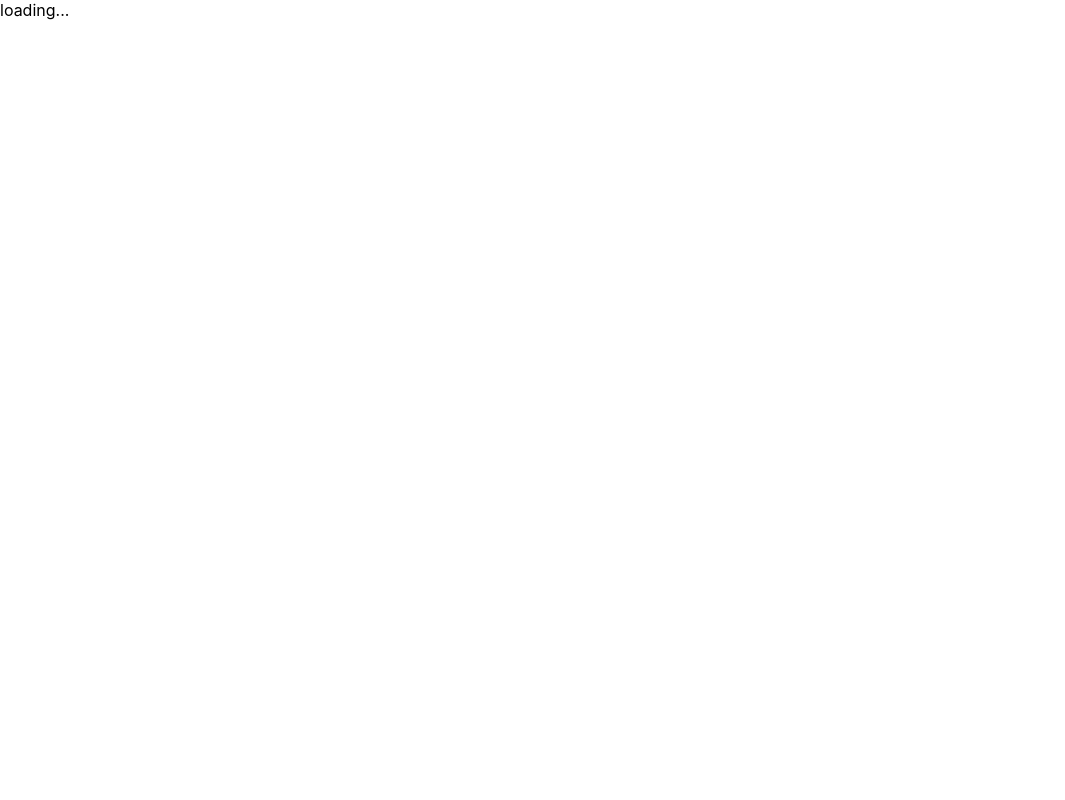
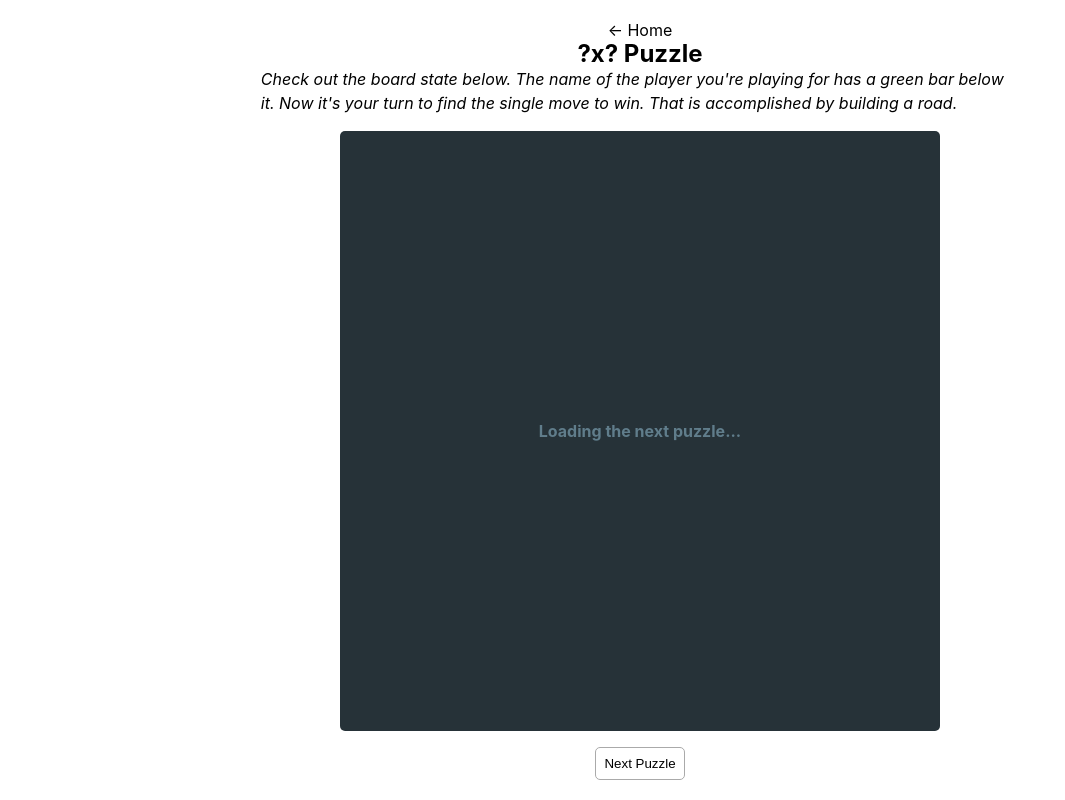
Before and after one commit to nitzel/tak-tinue-puzzles, a Next.js app: page /puzzle in a window 1280 px wide. Shown: the whole page, without its empty margins (0-1065 px from the left). Built offline with nearby package versions, Linux system fonts and the light colour scheme.

Commit message:
Smoothened loading of next puzzle and improved error message

```diff
--- a/pages/puzzle.tsx
+++ b/pages/puzzle.tsx
@@ -6,6 +6,7 @@ import { Result } from './api/puzzle';
 import { useRouter } from 'next/router';
 import { useEffect } from 'react';
 import { HowItWorks } from '../components/howItWorks';
+import Link from 'next/link'
 
 const getValidBoardSize = (boardSize?: string): number | null => {
   if (!boardSize) return null;
@@ -33,7 +34,7 @@ const savePuzzleAsCompleted = (boardSize: number, puzzleId: number) => {
   localStorage.setItem(getLocalStorageKeyForPlayedPuzzles(boardSize), JSON.stringify(playedGames));
 }
 
-const getNextUnplayedPuzzle = (boardSize: number, currentPuzzleId: number): number | null => {
+const getNextUnplayedPuzzle = (boardSize: number, currentPuzzleId?: number): number | null => {
   if (!boardSize) return null;
 
   const key = getLocalStorageKeyForPlayedPuzzles(boardSize);
@@ -41,6 +42,7 @@ const getNextUnplayedPuzzle = (boardSize: number, currentPuzzleId: number): numb
   const playedGames: number[] = playedGamesString ? JSON.parse(playedGamesString) : [];
 
   const lastPlayedGameId = Math.max(currentPuzzleId ?? 0, 0);
+  console.log({ lastPlayedGameId });
   let previousId: number = lastPlayedGameId;
   playedGames.forEach(playedGameId => {
     if (playedGameId - previousId > 1) {
@@ -74,7 +76,7 @@ function Puzzle() {
   const goToNextPuzzle = () => {
     if (!boardSize) return;
     savePuzzleAsCompleted(boardSize, puzzleId);
-    const nextId = getNextUnplayedPuzzle(boardSize, puzzleId);
+    const nextId = getNextUnplayedPuzzle(boardSize, Number.isNaN(puzzleId) ? undefined : puzzleId);
     if (!nextId) {
       throw new Error(`Failed to get the next puzzle ID (BoardSize=${boardSize} CurrentPuzzleID=${puzzleId})`);
     }
@@ -100,9 +102,8 @@ function Puzzle() {
   });
 
   const { data, error } = useSWR<Result>(boardSize && puzzleId ? `/api/puzzle?boardSize=${boardSize}&puzzleId=${puzzleId}` : null, fetcher);
-  if (error) return <div>failed to load</div>
-  if (!data) return <div>loading...</div>
-  const { puzzleUrl } = data;
+
+  const { puzzleUrl } = data ?? {};
 
   return (
     <div className={styles.container}>
@@ -112,27 +113,32 @@ function Puzzle() {
       </Head>
 
       <main className={styles.main}>
+        <Link href="/"><a className={styles.link}>&larr; Home</a></Link>
         <Title boardSize={boardSize} />
         <HowItWorks movesToWin={1} type="road" className={styles.description_normal} />
         <div className={styles.grid} style={{ flexDirection: 'column' }}>
-          <a href={puzzleUrl} className={styles.card}>
-            <p>
-              <iframe
+          {
+            puzzleUrl
+              ? <iframe
+                className={styles.puzzle_iframe}
                 src={puzzleUrl}
                 width="100%"
                 height="100%"
-                style={{
-                  width: "600px",
-                  maxWidth: "100%",
-                  height: "600px",
-                  maxHeight: "100vh",
-                }}
                 frameBorder="0"
                 allowFullScreen={true}
-              >
-              </iframe>
-            </p>
-          </a>
+              ></iframe>
+              : <div className={styles.puzzle_iframe}>
+                {
+                  error
+                    ? <div style={{ color: "red" }}>
+                      An error has appeared while loading the puzzle {boardSize}#{puzzleId}:
+                      <br />
+                      <code>{error}</code>
+                    </div>
+                    : <span>Loading the next puzzle...</span>
+                }
+              </div>
+          }
         </div>
         <button className={styles.btn_positive} onClick={goToNextPuzzle}>Next Puzzle</button>
       </main>
--- a/styles/Home.module.css
+++ b/styles/Home.module.css
@@ -89,7 +89,7 @@
   justify-content: center;
   flex-wrap: wrap;
   max-width: 800px;
-  margin-top: 3rem;
+  margin-top: 1rem;
 }
 
 .card {
@@ -152,3 +152,26 @@
 .btn_positive:hover {
   background: #8bc34a;
 }
+
+.puzzle_iframe {
+  border-radius: 5px;
+  width: 600px;
+  max-width: 100%;
+  height: 600px;
+  max-height: 100vh;
+
+  margin-bottom: 1rem;
+
+  background-color: rgb(38, 50, 56);
+  text-align: center;
+  color: #607d8b;
+  font-weight: bold;
+  /* vertically align error/progress messages */
+  display: flex;
+  flex-direction: column;
+  justify-content: center;
+}
+
+.link:hover {
+  text-decoration: underline;
+}
```
